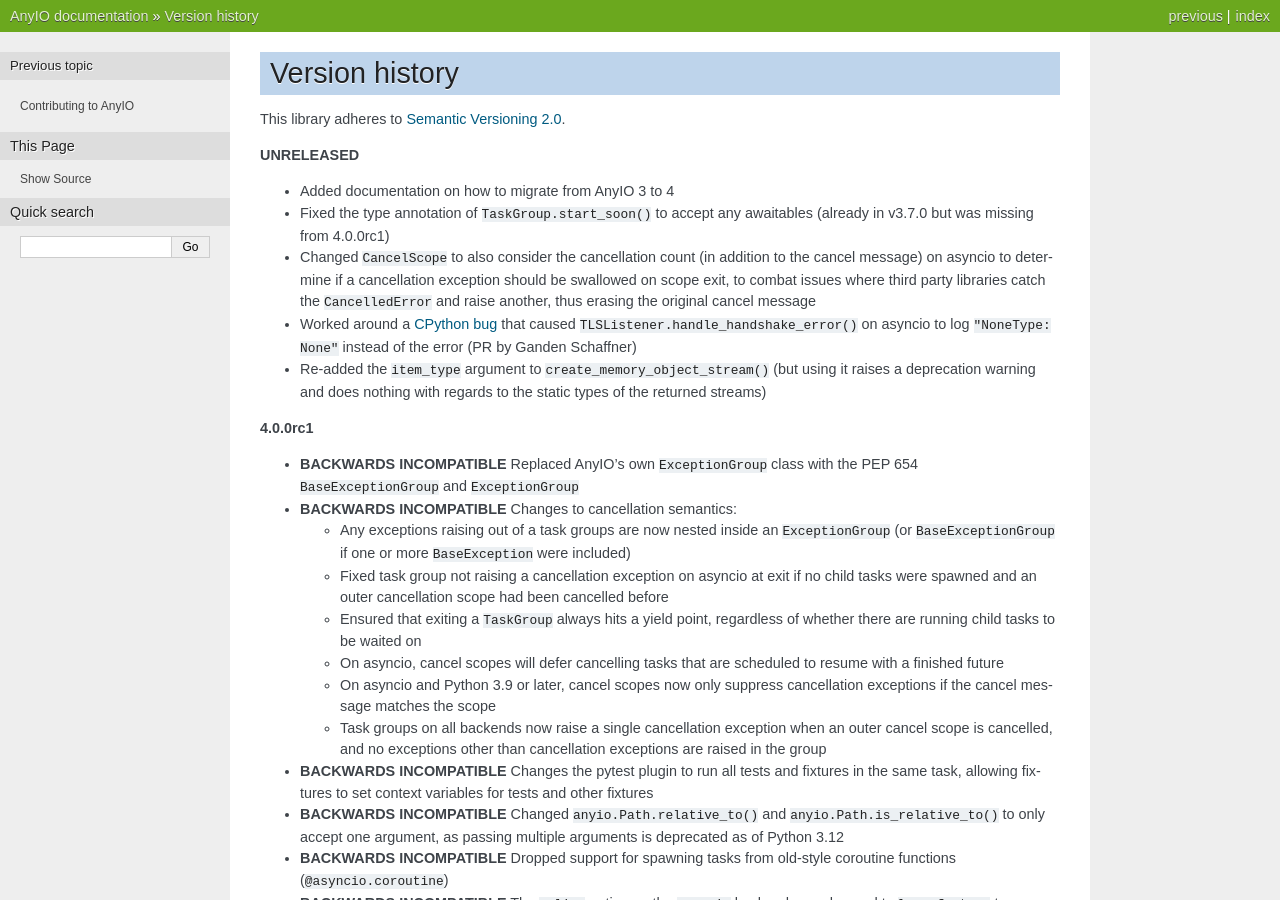
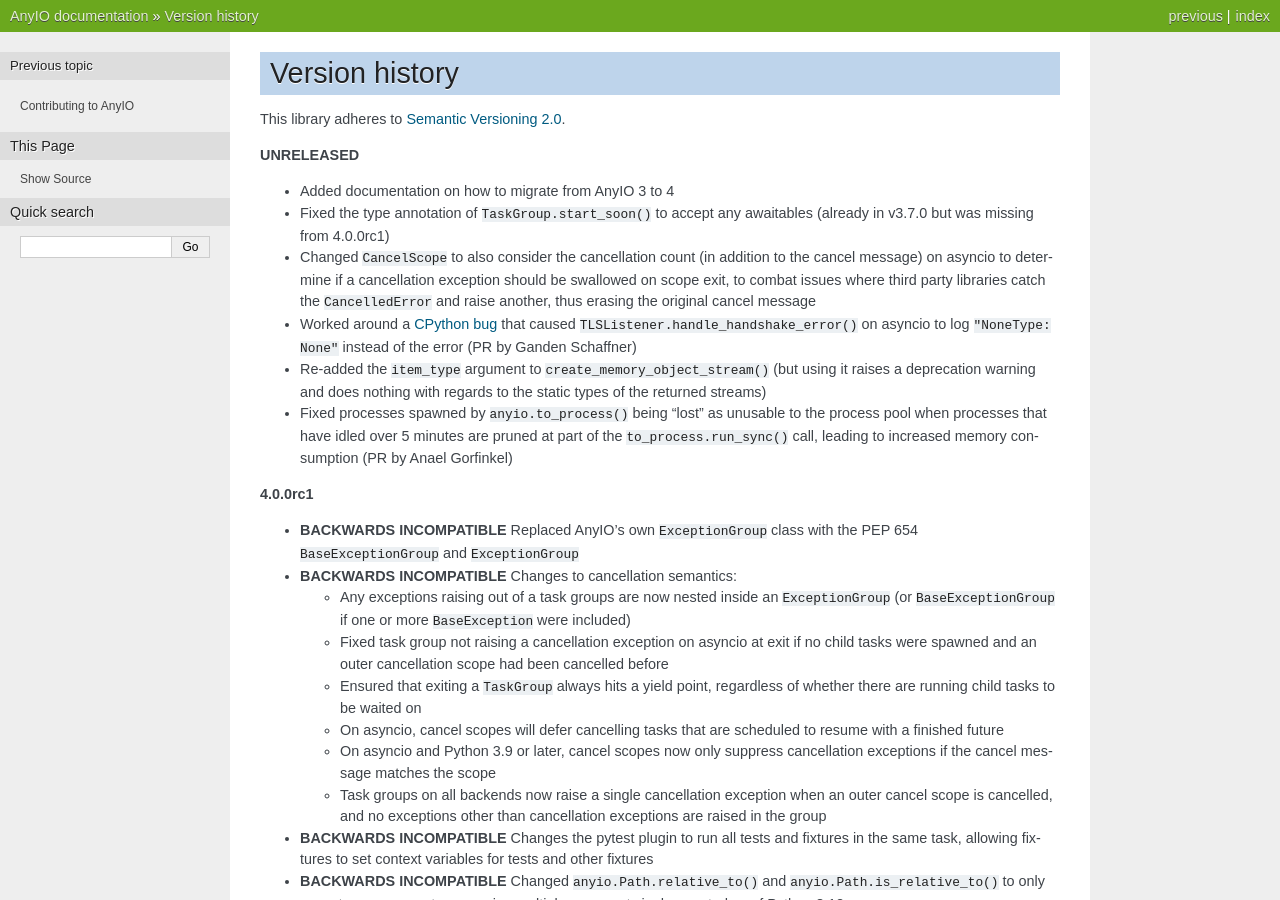
Before and after one commit to agronholm/anyio, a Sphinx documentation site: the page built from docs/versionhistory.rst, in a window 1280 px wide and 900 px high. Built offline with Sphinx 7.4.7, drawn with Linux system fonts in a browser that asks for light colours; the version number could not be read and is left out.

Commit message:
Added a changelog entry

```diff
--- a/docs/versionhistory.rst
+++ b/docs/versionhistory.rst
@@ -18,6 +18,10 @@
 - Re-added the ``item_type`` argument to ``create_memory_object_stream()`` (but using it
   raises a deprecation warning and does nothing with regards to the static types of the
   returned streams)
+- Fixed processes spawned by ``anyio.to_process()`` being "lost" as unusable to the
+  process pool when processes that have idled over 5 minutes are pruned at part of the
+  ``to_process.run_sync()`` call, leading to increased memory consumption
+  (PR by Anael Gorfinkel)
 
 **4.0.0rc1**
 
```
